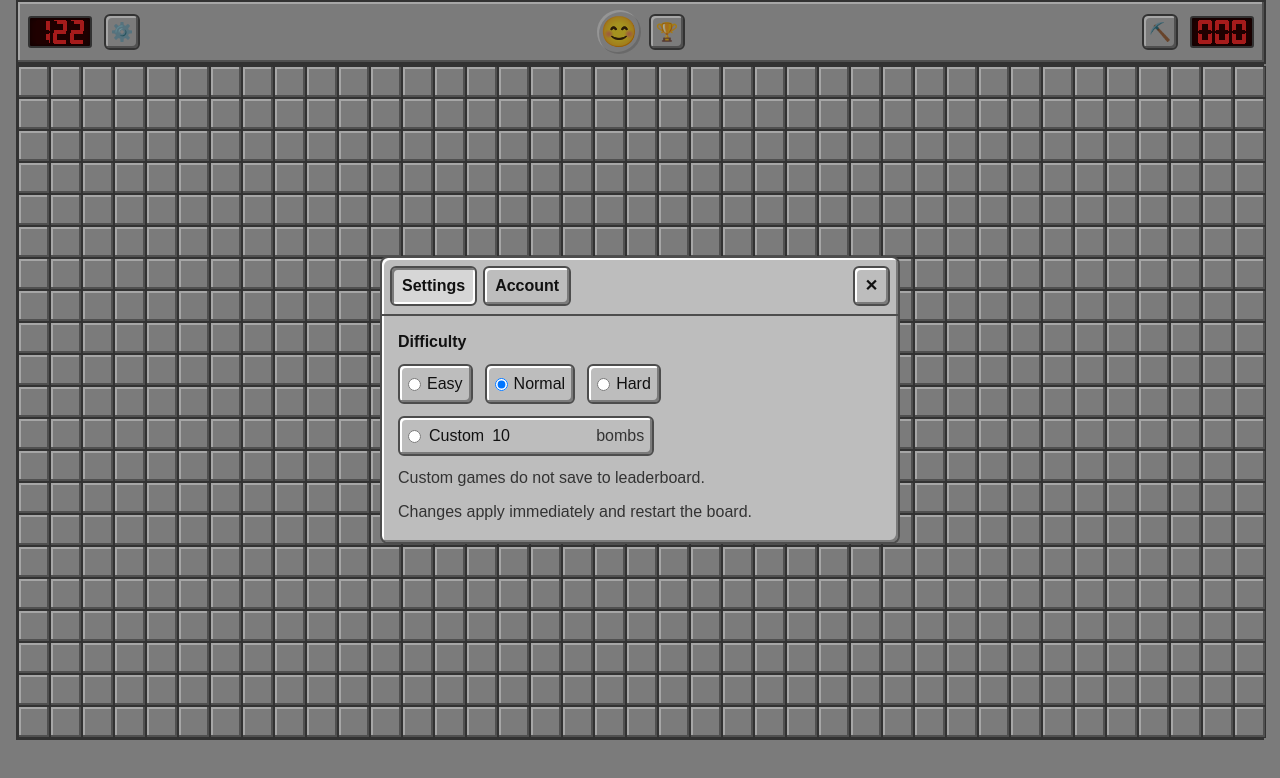
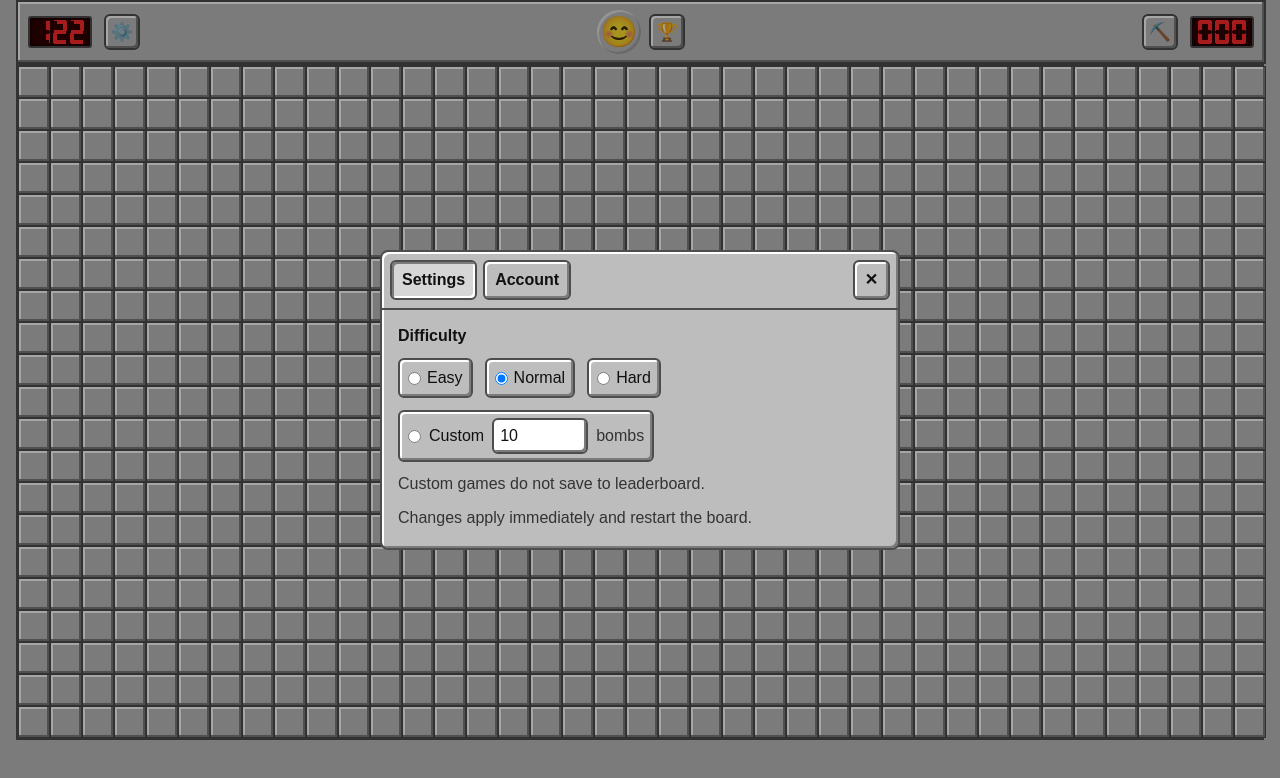
Before and after one commit to mnfjorge/minesweep, a Next.js app: page / in a window 1280 px wide. Both pictures are taken after a click on the button "⚙️". Shown: the top 778 px of the page. Built offline with nearby package versions, Linux system fonts and the light colour scheme; no server answers.

Commit message:
Style custom number input to resemble a standard input
Co-authored-by: mnfjorge <mnfjorge@gmail.com>

```diff
--- a/app/globals.css
+++ b/app/globals.css
@@ -339,6 +339,22 @@ body {
   max-width: 100%;
 }
 
+/* Make the custom number input look like a proper input */
+.ms-radio input[type="number"] {
+  -webkit-appearance: none;
+  appearance: none;
+  background: #ffffff;
+  color: #111111;
+  border: 2px solid var(--ms-dk);
+  border-radius: 6px;
+  padding: 4px 6px;
+  box-shadow: inset -2px -2px 0 var(--ms-lo), inset 2px 2px 0 var(--ms-hi);
+}
+.ms-radio input[type="number"]:focus-visible {
+  outline: 2px solid var(--ms-led-fg);
+  outline-offset: 2px;
+}
+
 /* Make the Custom mines input shrink on small screens to avoid overflow */
 @media (max-width: 480px) {
   .ms-radio input[type="number"] {
```
